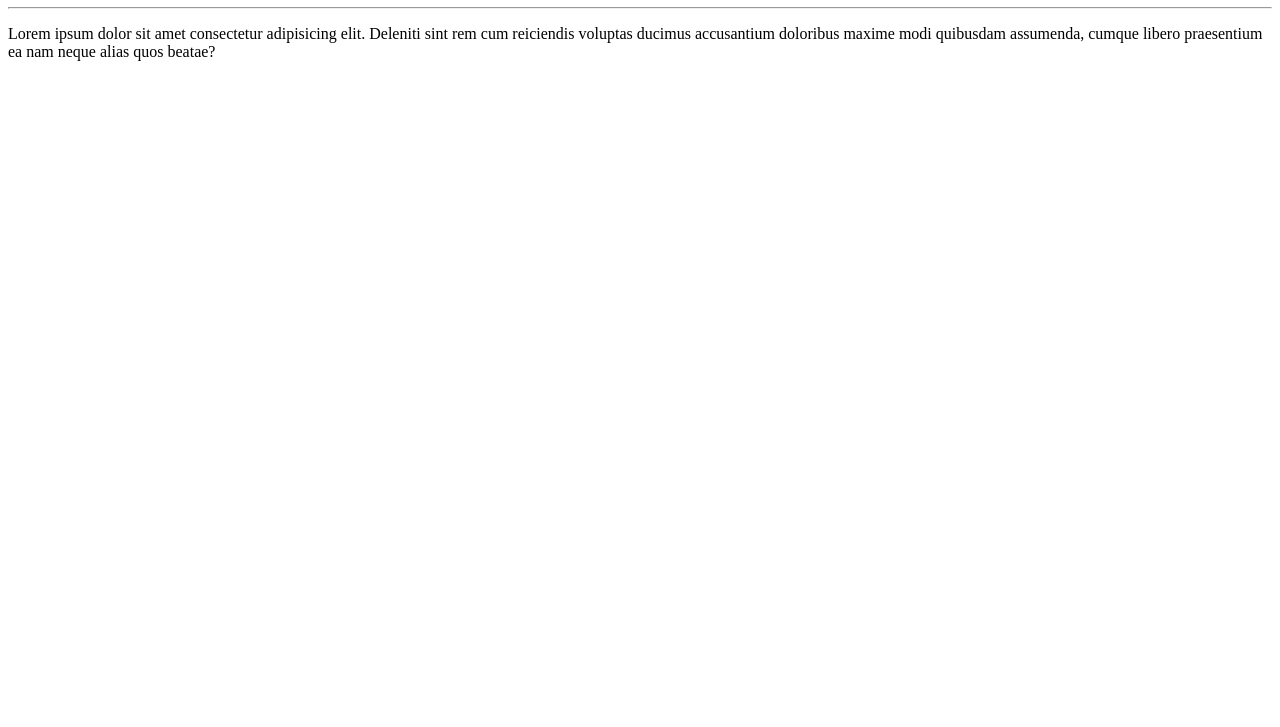
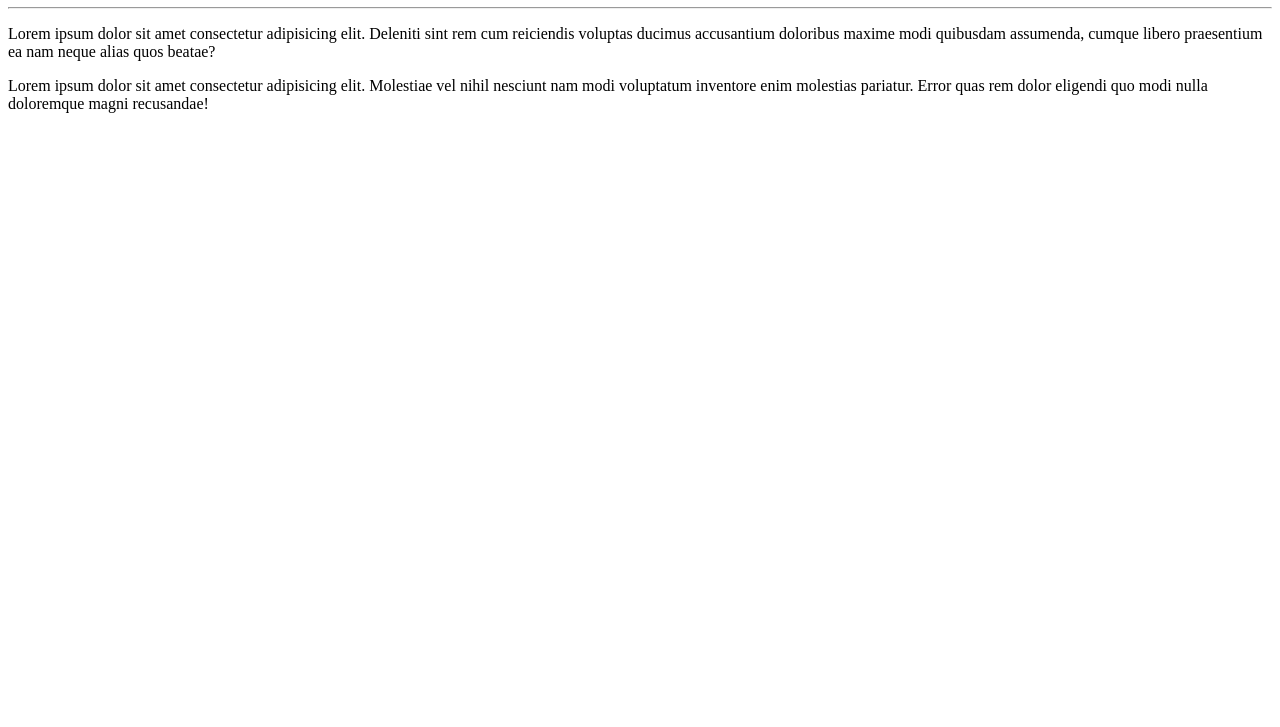
Before and after one commit to GabrielAraujo02/Ola-Mundo, a plain HTML site: page site-exemplo/index.html in a window 1280 px wide. Shown: the part 73-800 px from the top of the page. Drawn offline with Linux system fonts and the light colour scheme.

Commit message:
adicionei um parágrafo

```diff
--- a/site-exemplo/index.html
+++ b/site-exemplo/index.html
@@ -12,6 +12,7 @@
     <p>Lorem ipsum dolor sit amet consectetur adipisicing elit. Deleniti sint rem cum reiciendis voluptas ducimus accusantium doloribus maxime modi quibusdam assumenda, cumque libero praesentium ea nam neque alias quos beatae?
 
     </p>
+    <p>Lorem ipsum dolor sit amet consectetur adipisicing elit. Molestiae vel nihil nesciunt nam modi voluptatum inventore enim molestias pariatur. Error quas rem dolor eligendi quo modi nulla doloremque magni recusandae!</p>
 
 </body>
 </html>
```
